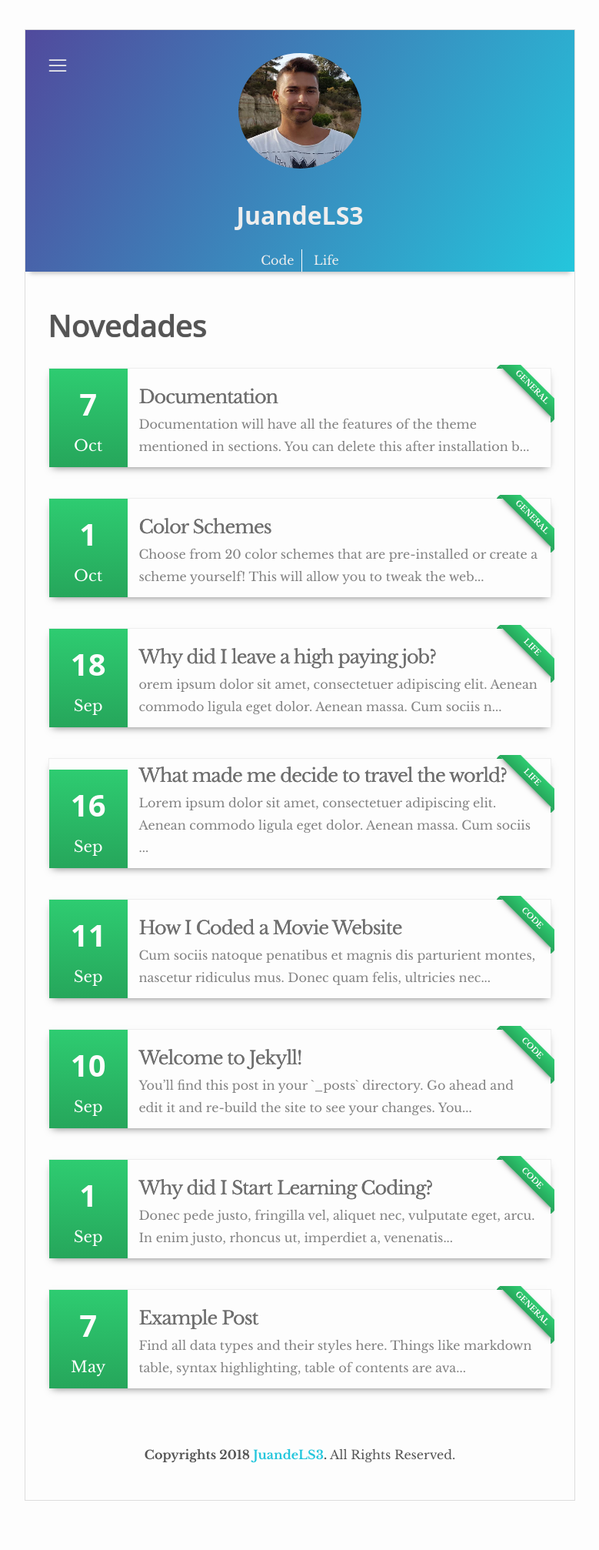
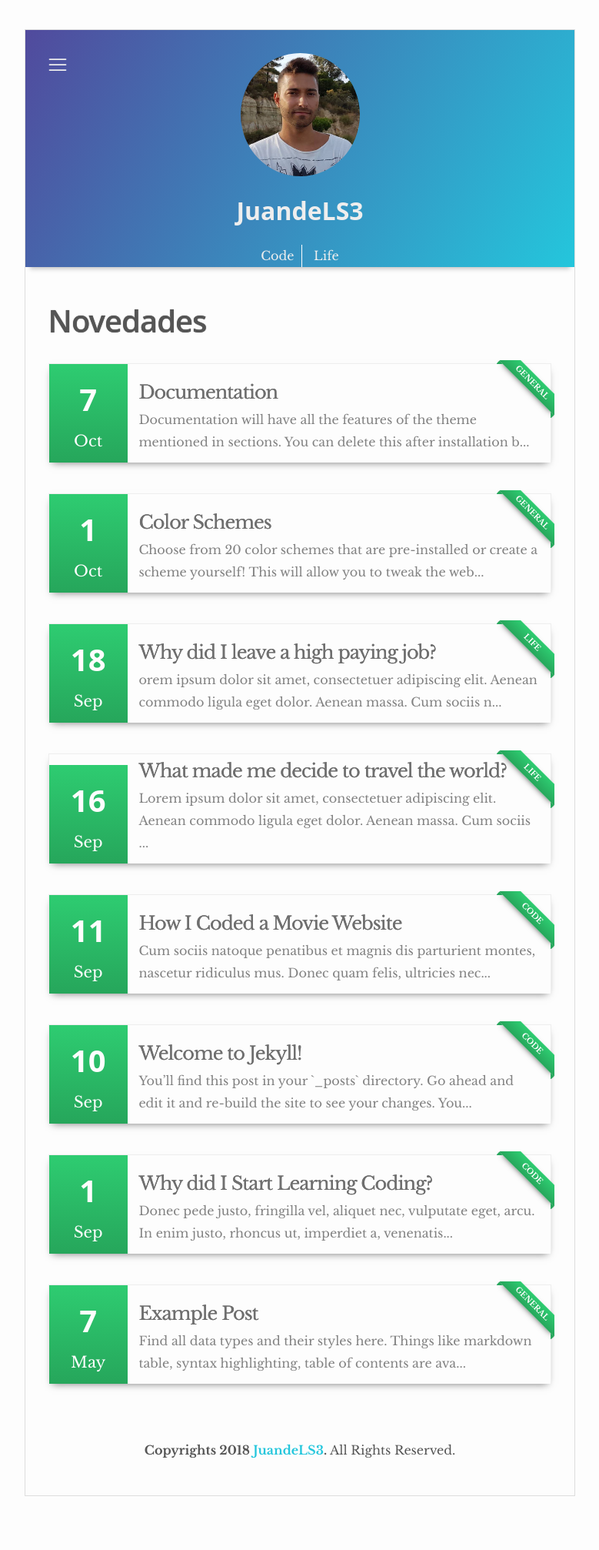
Before and after one commit to JuandeLS3/jotadevs.github.io, a Jekyll site: the page built from index.html, in a window 1280 px wide. Shown: the whole page at 77% size, without its empty margins (250-1029 px from the left). Built offline with Jekyll 4.4.1, drawn with Linux system fonts in a browser that asks for light colours.

Commit message:
change profile img

```diff
--- a/_sass/_base.scss
+++ b/_sass/_base.scss
@@ -57,7 +57,7 @@
     max-width: 100%;
     vertical-align: middle;
     border-radius: 4px;
-    margin-bottom: 2em;
+    margin-bottom: 1em;
 }
 
 
--- a/_sass/_header.scss
+++ b/_sass/_header.scss
@@ -57,8 +57,8 @@
 .author-image {
     border-radius: 50%;
     margin-top: 30px;
-    height: 150px;
-    width: 160px;
+    height: 160px;
+    width: 155px;
     @include media-query($on-palm) {
         height: 70px;
         width: 70px;
```
